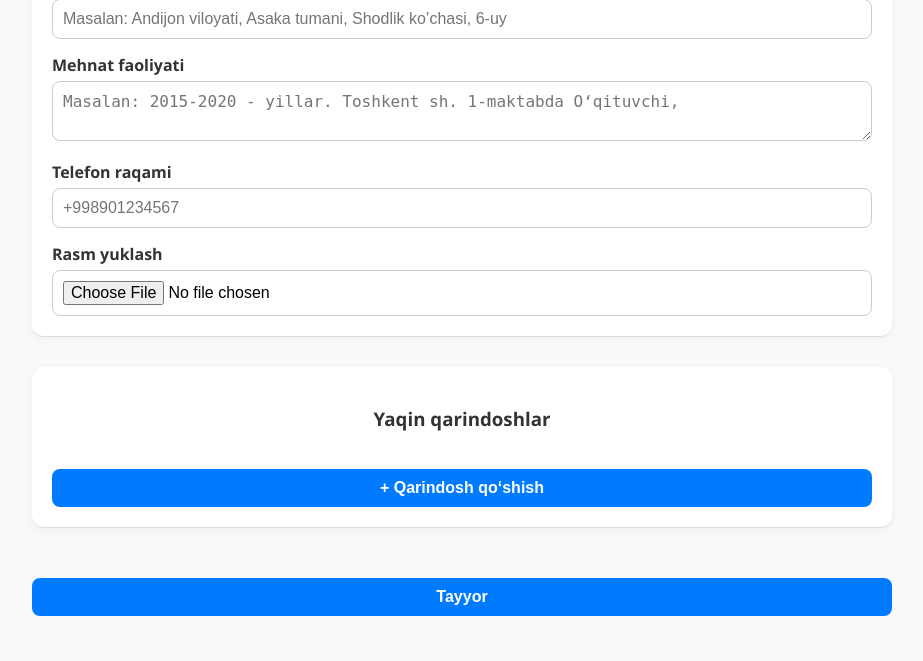
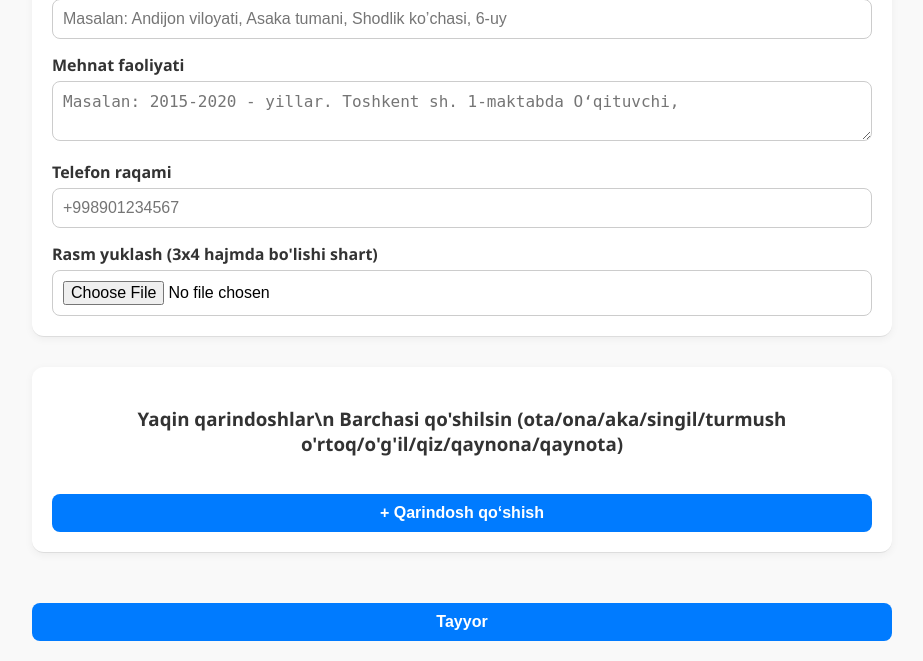
Before and after one commit to Garrvck/webbot, a FastAPI app: page / in a window 1280 px wide. Shown: the part 1463-2124 px from the top of the page, without its empty margins (178-1101 px from the left). Before the commit the page ends 2079 px from the top, so only its background shows below. Run offline with FastAPI, Linux system fonts and the light colour scheme; parts of the project's set-up code (start-up, migrations or seed data) failed here and were passed over; some libraries are stand-ins or nearby versions.

Commit message:
Update index.html

```diff
--- a/templates/index.html
+++ b/templates/index.html
@@ -100,12 +100,12 @@
 
       <input type="hidden" name="tg_id" id="tg_id">
 
-      <label>Rasm yuklash</label>
+      <label>Rasm yuklash (3x4 hajmda bo'lishi shart)</label>
       <input type="file" name="photo" id="photo">
     </div>
 
     <div class="section">
-      <h3>Yaqin qarindoshlar</h3>
+      <h3>Yaqin qarindoshlar\n Barchasi qo'shilsin (ota/ona/aka/singil/turmush o'rtoq/o'g'il/qiz/qaynona/qaynota)</h3>
       <div id="relatives"></div>
       <button type="button" onclick="addRelative()">+ Qarindosh qo‘shish</button>
     </div>
```
